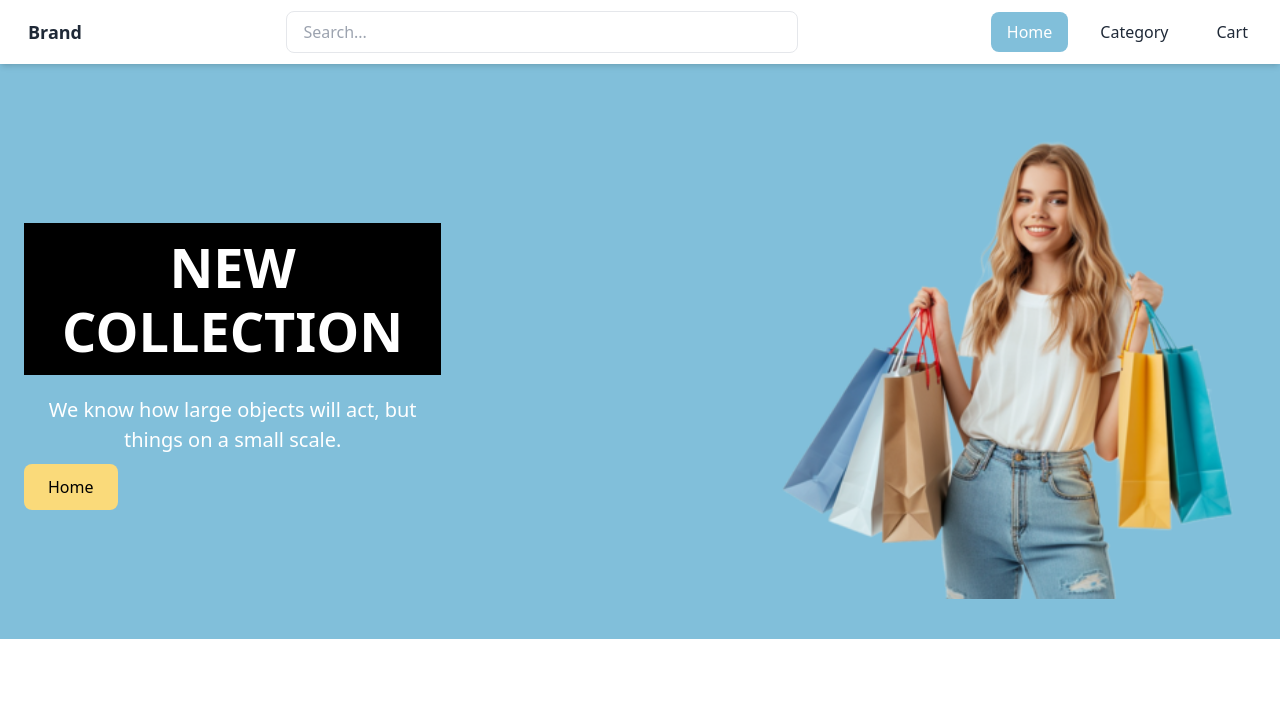
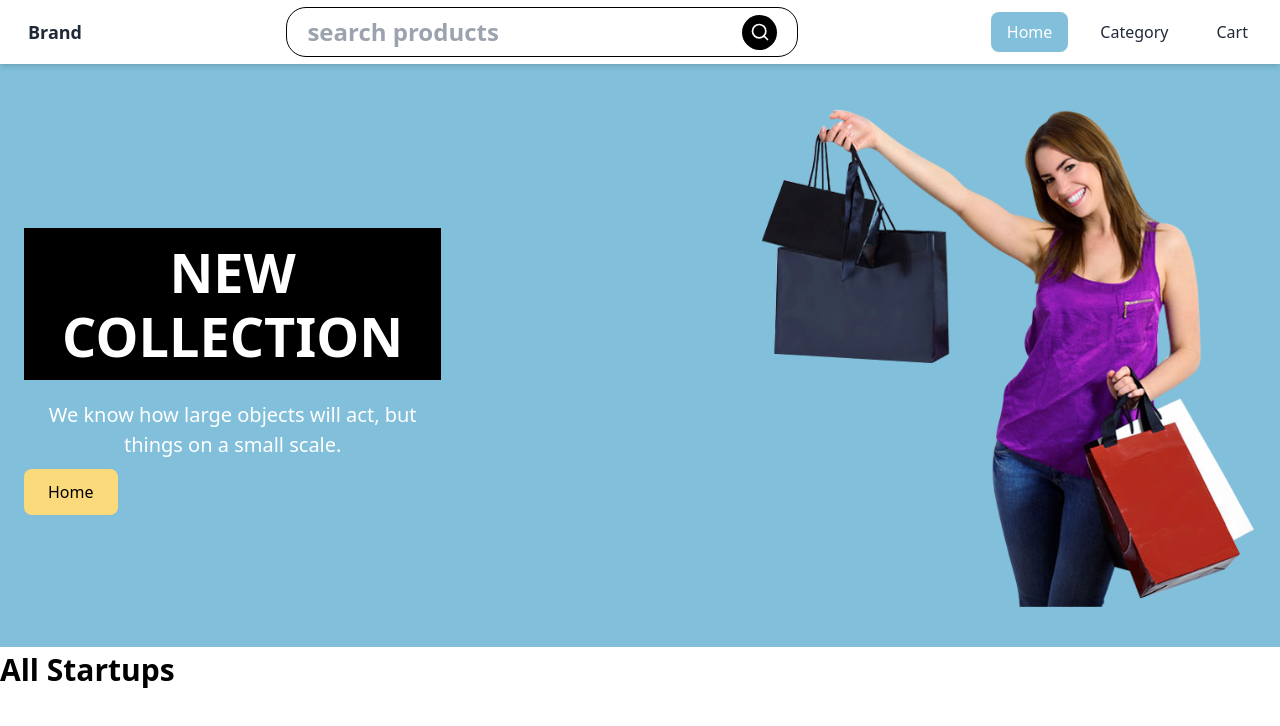
Before and after one commit to Afrazsajid/ecomerceg, a Next.js app: page / in a window 1280 px wide. Shown: the top 726 px of the page. Built offline with nearby package versions, Linux system fonts and the light colour scheme.

Commit message:
adding search

```diff
--- a/app/globals.css
+++ b/app/globals.css
@@ -120,15 +120,15 @@
 
     /* searchform */
     .search-form {
-        @apply max-w-3xl w-full min-h-[80px] bg-white border-[5px] border-black rounded-[80px] text-[24px] mt-8 px-5 flex flex-row items-center gap-5;
+        @apply max-w-2xl w-full min-h-[50px] bg-white border-[1px] border-black rounded-[20px] text-[24px]  px-5 flex flex-row items-center gap-5;
     }
 
     .search-input {
-        @apply flex-1 font-bold placeholder:font-semibold placeholder:text-black-100 w-full h-auto outline-none;
+        @apply flex-1 font-bold placeholder:font-semibold placeholder:text-gray-400 w-full h-auto outline-none;
     }
 
     .search-btn {
-        @apply size-[50px] rounded-full bg-black flex justify-center items-center !important;
+        @apply size-[35px] rounded-full bg-black flex justify-center items-center  text-white !important;
     }
 
     /* startupcard */
--- a/app/layout.tsx
+++ b/app/layout.tsx
@@ -1,7 +1,7 @@
 import type { Metadata } from "next";
 import localFont from "next/font/local";
 import "./globals.css";
-import Navbar from "@/components/navbar"
+
 
 
 
@@ -32,7 +32,7 @@ export default function RootLayout({
       <body
         className={`${geistSans.variable} ${geistMono.variable} antialiased`}
       >
-        <Navbar highlightedItem="home"/>
+
         {children}
       </body>
 
--- a/app/page.tsx
+++ b/app/page.tsx
@@ -1,30 +1,47 @@
 import Image from 'next/image';
 import Link from 'next/link';
+import Navbar from "@/components/navbar"
 
-export default function Home() {
-  return (<>
+
+
+export default async function Home({
+  searchParams,
+}: {
+  searchParams: Promise<{ query?: string }>;
+}) {
+  const query = (await searchParams).query;
+
+  return (
+    <>
+    <Navbar highlightedItem="home" query={query}/>
       <div className="pink_container">
         <div className="text-container">
-      <h1 className="heading  ">New Collection  </h1>
-    <h3 className="sub-heading mb-5">We know how large objects will act,
-  but things on a small scale.</h3>
-  <Link href="./"
-            className={`px-6 py-3 rounded-lg bg-secondary hover:bg-blue-600 `}
+          <h1 className="heading">New Collection</h1>
+          <h3 className="sub-heading mb-5">
+            We know how large objects will act, but things on a small scale.
+          </h3>
+          <Link
+            href="./"
+            className={`px-6 py-3 rounded-lg bg-secondary hover:bg-blue-600`}
           >
             Home
           </Link>
-
         </div>
-  <div className='image-container hidden md:block'><Image
+        <div className="image-container hidden md:block">
+          <Image
             src="/girlshoping.png" // Replace with your image path
             alt="Description of image"
             width={700} // Adjust as needed
             height={700} // Adjust as needed
             className="rounded-lg"
-        /></div>
+          />
+        </div>
+      </div>
 
-  </div>
+        <p className="text-30-semibold">
+          {query ? `Search results for "${query}"` : "All Startups"}
+        </p>
+
     </>
-
   );
 }
--- a/components/navbar.tsx
+++ b/components/navbar.tsx
@@ -9,12 +9,15 @@ import {
 } from "@/components/ui/popover";
 import Link from 'next/link';
 
+import Searchfrom from "@/components/ui/serachform"
+
 // Define props type for dynamic button highlighting
 interface NavbarProps {
   highlightedItem: "home" | "category" | "cart" | "login" | "signup";
+  query?: string;
 }
 
-const Navbar: React.FC<NavbarProps> = ({ highlightedItem }) => {
+const Navbar: React.FC<NavbarProps> = ({ highlightedItem , query }) => {
   // A function to check if the current item is the highlighted one
   const getButtonClass = (item: string) =>
     highlightedItem === item
@@ -32,11 +35,12 @@ const Navbar: React.FC<NavbarProps> = ({ highlightedItem }) => {
 
         {/* Search Bar */}
         <div className="hidden md:flex items-center flex-grow max-w-lg">
-          <input
+          {/* <input
             type="text"
             placeholder="Search..."
             className="w-full border rounded-lg px-4 py-2 text-gray-700 focus:outline-none focus:ring-2 focus:ring-blue-500"
-          />
+          /> */}
+          <Searchfrom query={query}/>
         </div>
 
         {/* Buttons (Visible on Desktop) */}
@@ -121,11 +125,7 @@ const Navbar: React.FC<NavbarProps> = ({ highlightedItem }) => {
 
       {/* Search Bar (Visible on small screens) */}
       <div className="md:hidden px-4 py-2 bg-gray-100">
-        <input
-          type="text"
-          placeholder="Search..."
-          className="w-full border rounded-lg px-4 py-2 text-gray-700 focus:outline-none focus:ring-2 focus:ring-blue-500"
-        />
+      <Searchfrom/>
       </div>
     </nav>
 
--- /dev/null
+++ b/components/searchformrest.tsx
@@ -0,0 +1,19 @@
+"use client"
+import React from 'react'
+import Link from 'next/link'
+import {X} from "lucide-react";
+
+const searchformrest = () => {
+    const reset = () => {
+        const form = document.querySelector(".search-form") as HTMLFormElement
+        if (form ) form.reset()
+
+      }
+  return (
+    <button type="reset" onClick={reset}>
+        <Link href="/" className='search-btn'><X className='size-5'/></Link>
+    </button>
+  )
+}
+
+export default searchformrest
--- a/components/ui/serachform.tsx
+++ b/components/ui/serachform.tsx
@@ -1,13 +1,31 @@
 //  className="w-full border rounded-lg px-4 py-2 text-gray-700 focus:outline-none focus:ring-2 focus:ring-blue-500"
-"use client"
+
 
 import Form from 'next/form'
+import Searchreset from "@/components/searchformrest"
+import {Search} from "lucide-react";
 
-export default function Page() {
+export default function Page({ query }: { query?: string }) {
+  console.log("Query value:", query);
+
+
+
   return (
-    <Form action="/search">
-      <input name="query" />
-      <button type="submit">Submit</button>
+    <Form action="/" scroll={false} className='search-form'>
+      <input name="query"
+      defaultValue={query}
+      className='search-input'
+      placeholder='search products'
+    />
+    <div className=' flex gap-1'>
+
+   {/* <Searchreset/> */}
+   {query && <Searchreset />
+   }
+
+      <button type='submit' className='search-btn'><Search className='size-5'/></button>
+      </div>
+
     </Form>
   )
 }
```
Also changed, not shown: public/girlshoping.png. Lines whose indentation alone changed are shown as unchanged.
